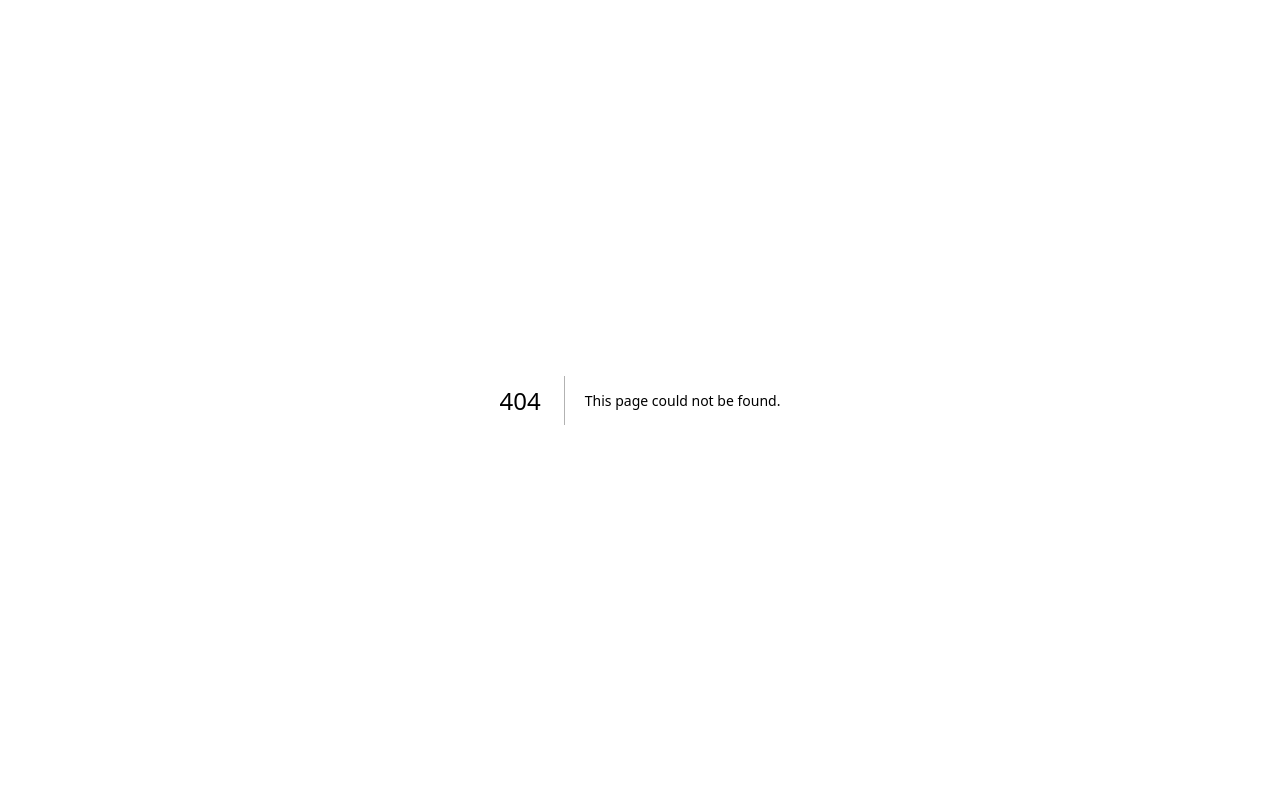
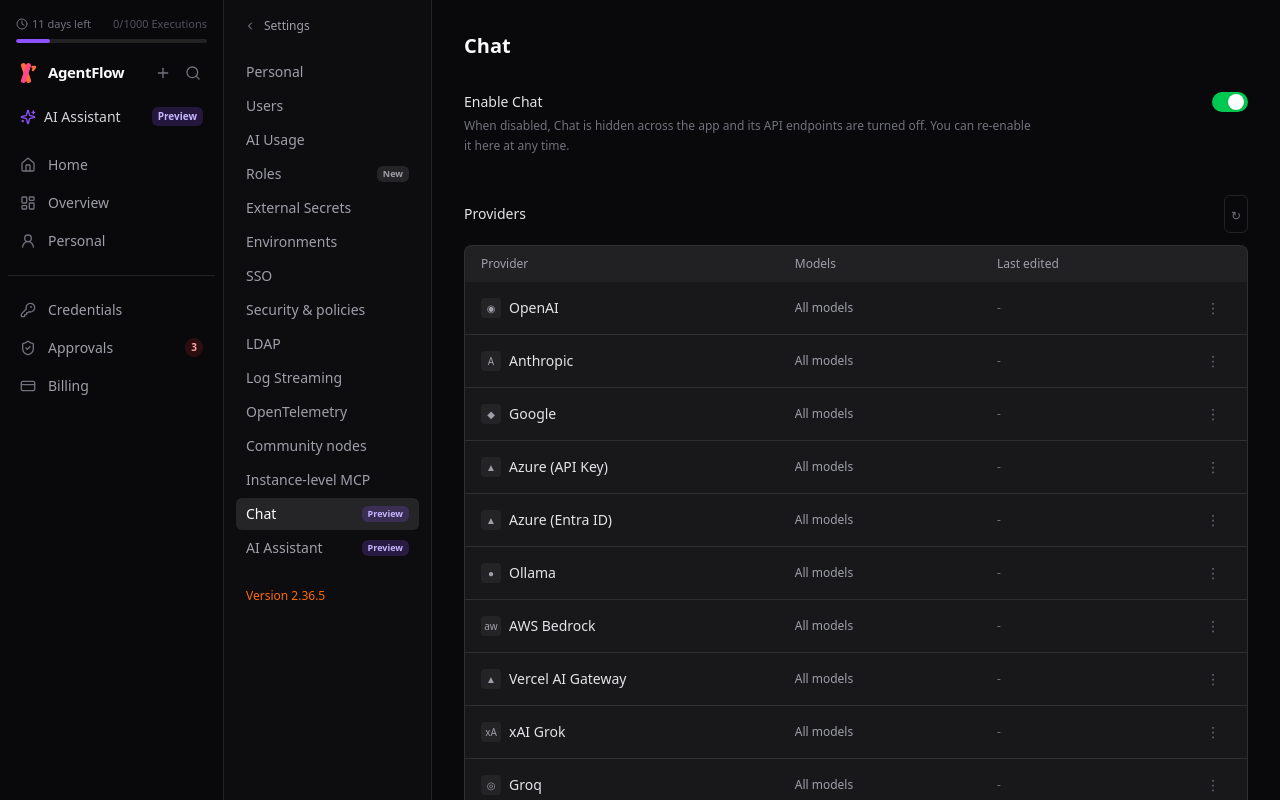
Before and after one commit to vl869101-collab/AgentFlow, a Next.js app in the folder apps/web/: page /chat in a window 1280 px wide. Before the commit this address had no page. Shown: the top 800 px of the page. Built offline with nearby package versions, Linux system fonts and the light colour scheme; a web font is replaced by a local one.

Commit message:
feat(web): Chat settings page (Enable Chat toggle green + Providers table OpenAI/Anthropic/Google/Azure/Ollama/Bedrock/Vercel/xAI/Groq/OpenRouter/DeepSeek/etc) — n8n violet

```diff
--- /dev/null
+++ b/apps/web/src/app/chat/page.tsx
@@ -0,0 +1,131 @@
+"use client";
+
+import { useState } from "react";
+import Link from "next/link";
+import { AppLayout } from "@/components/layout/AppLayout";
+import { ChevronLeft } from "lucide-react";
+
+const providers = [
+  { name: "OpenAI", icon: "◉" },
+  { name: "Anthropic", icon: "A" },
+  { name: "Google", icon: "◆" },
+  { name: "Azure (API Key)", icon: "▲" },
+  { name: "Azure (Entra ID)", icon: "▲" },
+  { name: "Ollama", icon: "●" },
+  { name: "AWS Bedrock", icon: "aws" },
+  { name: "Vercel AI Gateway", icon: "▲" },
+  { name: "xAI Grok", icon: "xAI" },
+  { name: "Groq", icon: "◎" },
+  { name: "OpenRouter", icon: "↗" },
+  { name: "DeepSeek", icon: "◈" },
+  { name: "Cohere", icon: "⬡" },
+  { name: "Mistral Cloud", icon: "M" },
+  { name: "NVIDIA Nemotron", icon: "■" },
+];
+
+function SettingsSubNav() {
+  const items = [
+    { label: "Personal", href: "/personal" },
+    { label: "Users", href: "/settings" },
+    { label: "AI Usage", href: "/settings" },
+    { label: "Roles", badge: "New", href: "/settings" },
+    { label: "External Secrets", href: "/settings" },
+    { label: "Environments", href: "/settings" },
+    { label: "SSO", href: "/settings" },
+    { label: "Security & policies", href: "/settings" },
+    { label: "LDAP", href: "/settings" },
+    { label: "Log Streaming", href: "/settings" },
+    { label: "OpenTelemetry", href: "/settings" },
+    { label: "Community nodes", href: "/settings" },
+    { label: "Instance-level MCP", href: "/settings" },
+    { label: "Chat", badge: "Preview", active: true, href: "/chat" },
+    { label: "AI Assistant", badge: "Preview", href: "/assistant" },
+  ];
+  return (
+    <div className="w-52 shrink-0 border-r border-white/10 bg-zinc-900/30">
+      <div className="p-3">
+        <Link href="/settings" className="flex items-center gap-2 px-2 py-1.5 text-xs text-zinc-400 hover:text-zinc-200">
+          <ChevronLeft className="h-3 w-3" /> Settings
+        </Link>
+        <div className="mt-4 space-y-0.5">
+          {items.map((it) => (
+            <Link
+              key={it.label}
+              href={it.href}
+              className={`flex items-center justify-between rounded-md px-2.5 py-1.5 text-sm ${it.active ? "bg-white/10 text-zinc-50" : "text-zinc-400 hover:bg-white/5 hover:text-zinc-200"}`}
+            >
+              <span>{it.label}</span>
+              {it.badge ? <span className={`rounded-md px-1.5 py-0.5 text-[9px] font-semibold ${it.badge === "New" ? "bg-white/10 text-zinc-400" : "bg-violet-500/20 text-violet-300"}`}>{it.badge}</span> : null}
+            </Link>
+          ))}
+        </div>
+        <p className="mt-6 px-2.5 text-xs font-medium text-orange-500">Version 2.36.5</p>
+      </div>
+    </div>
+  );
+}
+
+export default function ChatSettingsPage() {
+  const [enabled, setEnabled] = useState(true);
+  return (
+    <AppLayout>
+      <div className="flex min-h-[calc(100vh-4rem)] -m-6">
+        <SettingsSubNav />
+        <div className="flex-1 bg-zinc-950 p-8">
+          <div className="mx-auto max-w-5xl">
+            <h1 className="text-xl font-semibold text-zinc-50">Chat</h1>
+
+            <div className="mt-8 flex items-start justify-between gap-4">
+              <div>
+                <p className="text-sm font-medium text-zinc-200">Enable Chat</p>
+                <p className="mt-1 max-w-xl text-xs leading-relaxed text-zinc-500">When disabled, Chat is hidden across the app and its API endpoints are turned off. You can re-enable it here at any time.</p>
+              </div>
+              <button
+                type="button"
+                role="switch"
+                aria-checked={enabled}
+                onClick={() => setEnabled((v) => !v)}
+                className={`relative h-5 w-9 shrink-0 rounded-full transition-colors ${enabled ? "bg-green-500" : "bg-zinc-700"}`}
+              >
+                <span className={`absolute top-0.5 h-4 w-4 rounded-full bg-white shadow transition-transform ${enabled ? "left-4" : "left-0.5"}`} />
+              </button>
+            </div>
+
+            <div className="mt-10">
+              <div className="flex items-center justify-between">
+                <h2 className="text-sm font-medium text-zinc-200">Providers</h2>
+                <button type="button" className="rounded-md border border-white/10 p-1.5 text-zinc-500 hover:bg-white/5 hover:text-zinc-300" aria-label="Refresh">
+                  <span className="text-xs">↻</span>
+                </button>
+              </div>
+
+              <div className="mt-3 overflow-hidden rounded-lg border border-white/10 bg-zinc-900">
+                <div className="grid grid-cols-[1.6fr_1fr_1fr_32px] gap-4 bg-white/[0.04] px-4 py-2.5 text-xs font-medium text-zinc-400">
+                  <span>Provider</span>
+                  <span>Models</span>
+                  <span>Last edited</span>
+                  <span />
+                </div>
+                <div className="divide-y divide-white/10">
+                  {providers.map((p) => (
+                    <div key={p.name} className="grid grid-cols-[1.6fr_1fr_1fr_32px] items-center gap-4 px-4 py-3 text-sm">
+                      <span className="flex items-center gap-2 text-zinc-200">
+                        <span className="flex h-5 w-5 items-center justify-center rounded-sm bg-white/5 text-[10px] text-zinc-400">{p.icon.slice(0, 2)}</span>
+                        {p.name}
+                      </span>
+                      <span className="text-xs text-zinc-400">All models</span>
+                      <span className="text-xs text-zinc-500">-</span>
+                      <button type="button" className="flex h-7 w-7 items-center justify-center rounded-md text-zinc-500 hover:bg-white/5 hover:text-zinc-300" aria-label={`${p.name} options`}>
+                        ⋮
+                      </button>
+                    </div>
+                  ))}
+                </div>
+              </div>
+            </div>
+          </div>
+        </div>
+      </div>
+    </AppLayout>
+  );
+}
```
